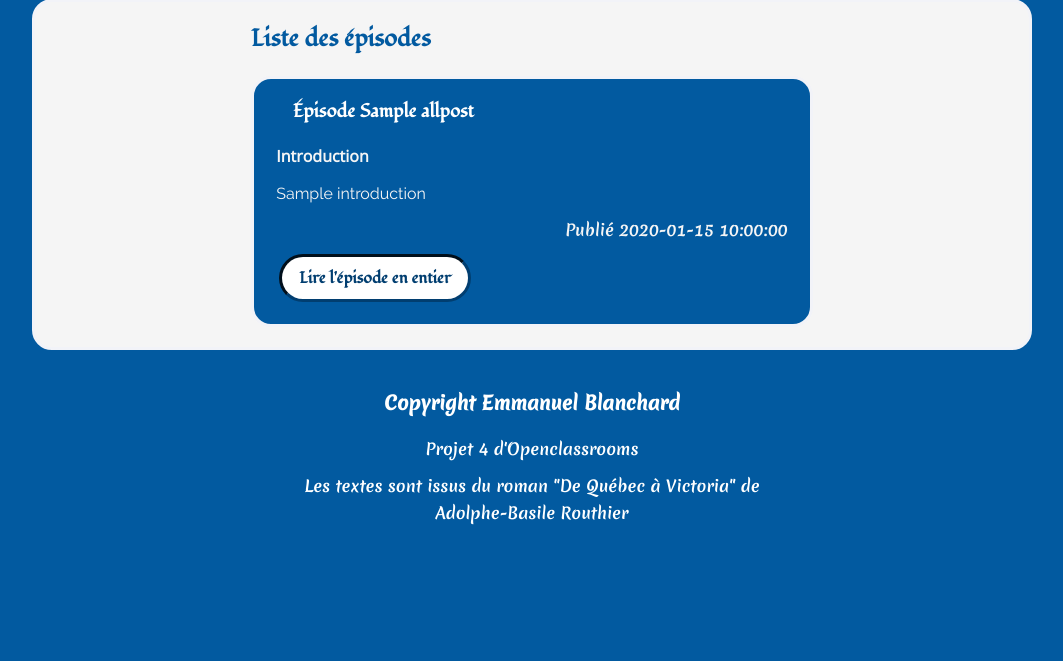
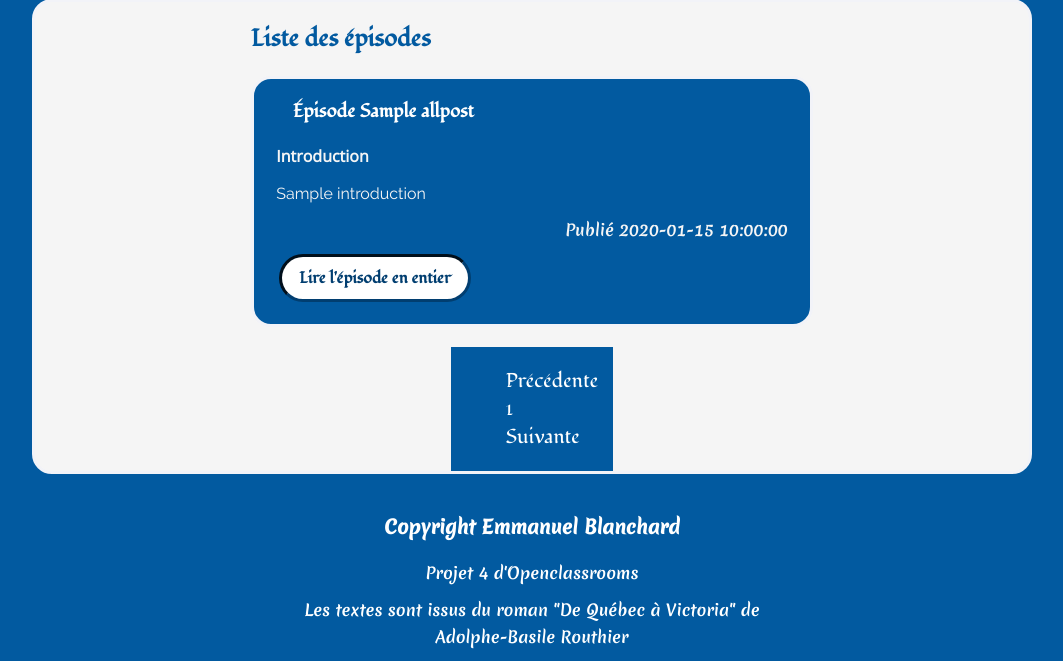
Before and after one commit to EmmanuelBlanchard/OpenClassroomsProject4, a PHP site: template templates/frontoffice/listofposts.html.php in a window 1280 px wide. Shown: the part 920-1581 px from the top of the page, without its empty margins (108-1171 px from the left). Before the commit the page ends 1445 px from the top, so only its background shows below. Run offline with PHP 8.4, Linux system fonts and the light colour scheme; the template is opened without the code that fills it: most values are stand-ins (such as "Sample title", 1, 10 or a date in 2020).

Commit message:
Suppression des templates listofpostsandpagination et detailofpostandpagination de ->viex->render dans les fonctions displayListofPosts() et displayDetailOfPosts()

```diff
--- a/src/Controller/Frontoffice/PostController.php
+++ b/src/Controller/Frontoffice/PostController.php
@@ -55,7 +55,7 @@ class PostController
         //die();
 
         if ($data !== null) {
-            $this->view->render(['template' => 'listofpostsandpagination', 'allposts' => $data, 'pagination' => $pagination]);
+            $this->view->render(['template' => 'listofposts', 'allposts' => $data, 'pagination' => $pagination]);
         } elseif ($data === null) {
             echo '<h1>faire une redirection vers la page d\'erreur, il n\'y pas de post</h1><a href="index.php?action=home">Accueil</a><br>';
         }
@@ -102,7 +102,7 @@ class PostController
         //die();
 
         if ($post !== null) {
-            $this->view->render(['template' => 'detailofpostandpagination', 'post' => $dataPost, 'allcomment' => $getComment, 'totalcomment' => $totalComments, 'total' => $total, 'totalpagecomments' => $totalPageComments, 'page' => $page]);
+            $this->view->render(['template' => 'detailofpost', 'post' => $dataPost, 'allcomment' => $getComment, 'totalcomment' => $totalComments, 'total' => $total, 'totalpagecomments' => $totalPageComments, 'page' => $page]);
         } elseif ($post === null) {
             echo '<h1>faire une redirection vers la page d\'erreur, il n\'y pas de post</h1><a href="index.php?action=home">Accueil</a><br>';
         }
@@ -124,7 +124,7 @@ class PostController
         //die();
 
         if ($infosPosts !== null) {
-            $this->view->render(['template' => 'detailofpostandpagination', 'post' => $dataPost, 'allcomment' => $dataComments, 'nbPosts' => $nbPosts, 'nbPages' => $nbPages, 'pagination' => $pagination]);
+            $this->view->render(['template' => 'detailofpost', 'post' => $dataPost, 'allcomment' => $dataComments, 'nbPosts' => $nbPosts, 'nbPages' => $nbPages, 'pagination' => $pagination]);
         } elseif ($infosPosts === null) {
             echo '<h1>faire une redirection vers la page d\'erreur, il n\'y pas de post</h1><a href="index.php?action=home">Accueil</a><br>';
         }
--- a/templates/frontoffice/listofposts.html.php
+++ b/templates/frontoffice/listofposts.html.php
@@ -12,4 +12,25 @@
     </article>
 
 </section>
+
+<!-- Essai pagination => Undefined variable: currentPage  -->
+<nav>
+    <ul class="pagination">
+        <!-- Lien vers la page précédente (désactivé si on se trouve sur la 1ère page) -->
+        <li class="page-item <?= ($currentPage == 1) ? "disabled" : "" ?>">
+            <a href="./?page=<?= $currentPage - 1 ?>" class="page-link">Précédente</a>
+        </li>
+        <?php for($page = 1; $page <= $pages; $page++): ?>
+            <!-- Lien vers chacune des pages (activé si on se trouve sur la page correspondante) -->
+            <li class="page-item <?= ($currentPage == $page) ? "active" : "" ?>">
+                <a href="./?page=<?= $page ?>" class="page-link"><?= $page ?></a>
+            </li>
+        <?php endfor ?>
+            <!-- Lien vers la page suivante (désactivé si on se trouve sur la dernière page) -->
+            <li class="page-item <?= ($currentPage == $pages) ? "disabled" : "" ?>">
+            <a href="./?page=<?= $currentPage + 1 ?>" class="page-link">Suivante</a>
+        </li>
+    </ul>
+</nav>
+
 <?php endforeach; ?>
```
Also changed, not shown: templates/frontoffice/detailofpost.html.php (+20 -0 lines).
